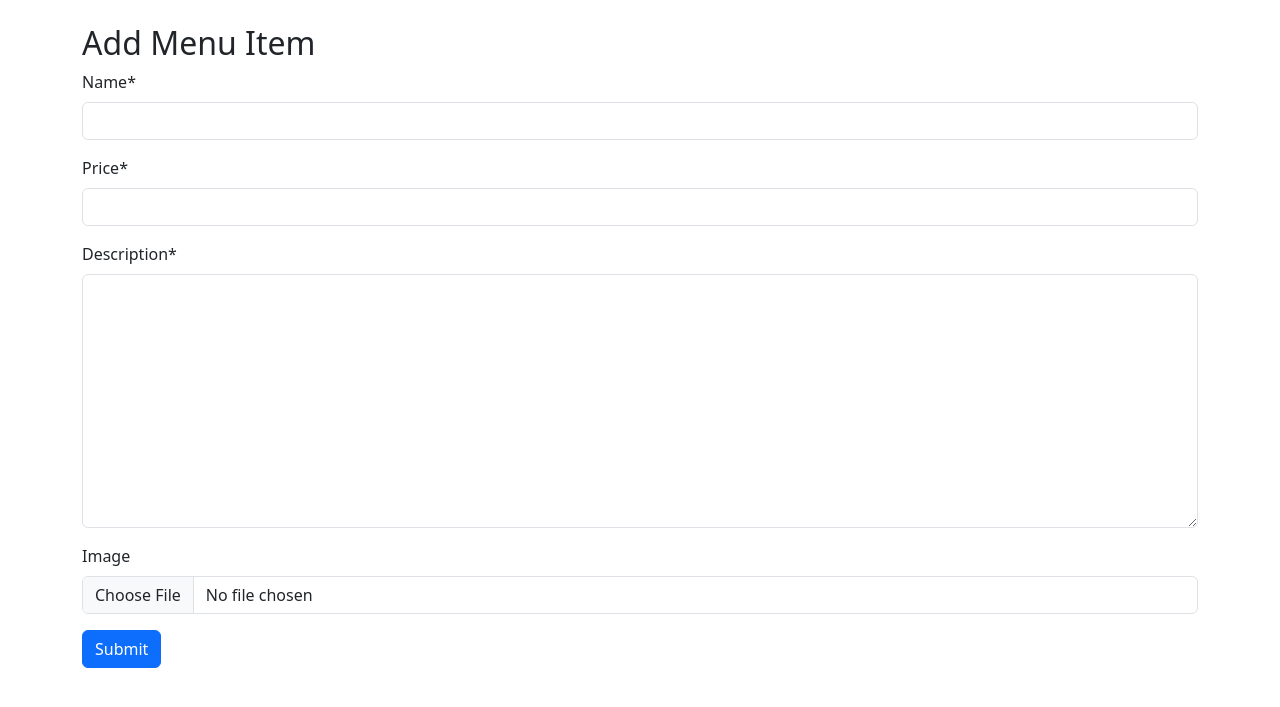
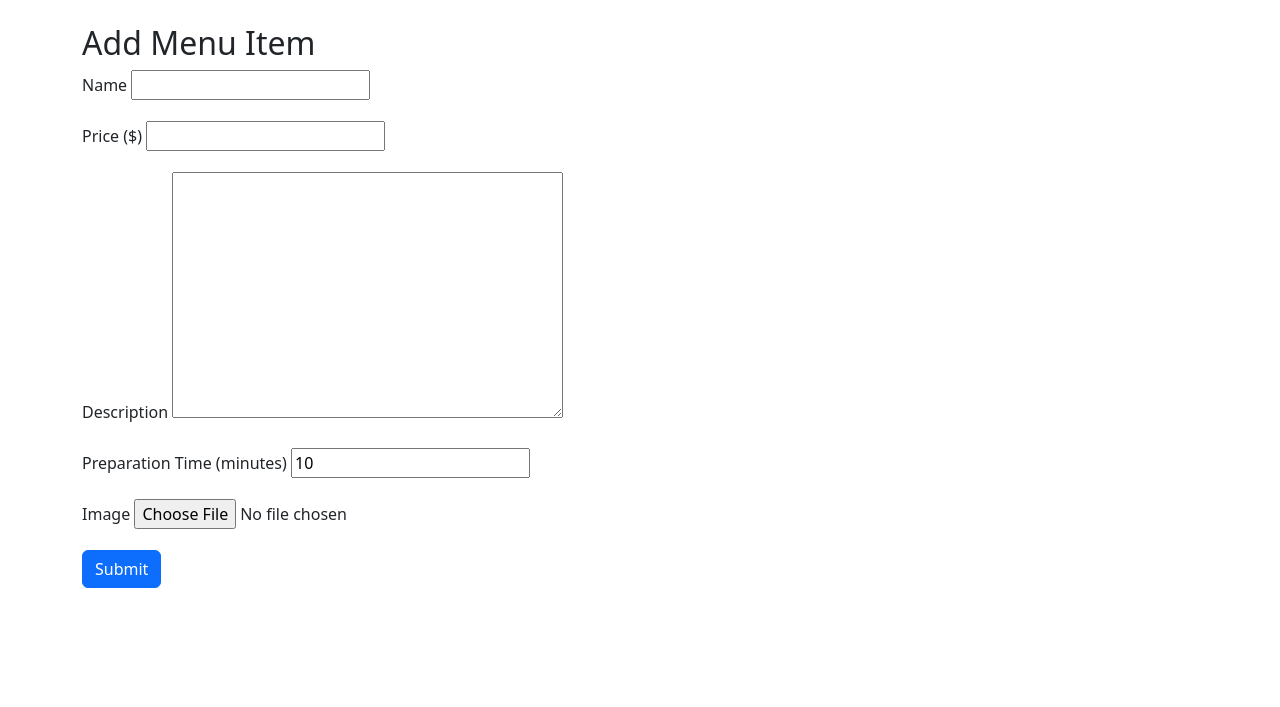
Before and after one commit to starksimaging/Restaurant_orders, a Django app: page /menu/add/ in a window 1280 px wide. Shown: the part 56-763 px from the top of the page. Run offline with Django 5.2, Linux system fonts and the light colour scheme; the visitor is signed in with stand-in values (Sample User, id 1); some libraries are stand-ins or nearby versions.

Commit message:
Add preparation time to menu items and estimated ready time to orders; update forms and templates accordingly

```diff
--- a/webapp/forms.py
+++ b/webapp/forms.py
@@ -6,9 +6,10 @@ from django.contrib.auth.forms import UserCreationForm
 class MenuItemForm(forms.ModelForm):
     class Meta:
         model = MenuItem
-        fields = ['name', 'price', 'description', 'image'] # Add 'image' to the list of fields
+        fields = ['name', 'price', 'description', 'image', 'preparation_time'] # Add 'image' to the list of fields
         widgets = {
-            'Description': forms.Textarea(attrs={'rows': 3})
+            'Description': forms.Textarea(attrs={'rows': 3}),
+            'preparation_time': forms.NumberInput(attrs={'min': 1, 'step': 1}),
         }
 
 
--- a/webapp/models.py
+++ b/webapp/models.py
@@ -7,6 +7,7 @@ class MenuItem(models.Model):
     price = models.DecimalField(max_digits=6, decimal_places=2)
     description = models.TextField()
     image = models.ImageField(upload_to='menu_images/', blank=True, null=True)
+    preparation_time = models.IntegerField(default=10) # Newfield in minutes
 
     def __str__(self):
         return self.name
@@ -28,7 +29,8 @@ class CartItem(models.Model):
 class Order(models.Model):
     user = models.ForeignKey(User, on_delete=models.CASCADE)
     total_price = models.DecimalField(max_digits=10, decimal_places=2)
-    timesatmp = models.DateTimeField(auto_now_add=True)
+    timestamp = models.DateTimeField(auto_now_add=True)
+    estimated_ready_time = models.DateTimeField(null=True, blank=True)
 
     def __str__(self):
         return f'Order {self.id} by {self.user.username}'
--- a/webapp/templates/webapp/add_menu_item.html
+++ b/webapp/templates/webapp/add_menu_item.html
@@ -3,9 +3,34 @@
 
 {% block content %}
     <h2>Add Menu Item</h2>
-    <form method="post" enctype="multipart/form-data">   <!-- Add enctype="multipart/form-data" -->
+    <form method="post" enctype="multipart/form-data">
         {% csrf_token %}
-        {{ form|crispy }}
+
+        <div class="mb-3">
+            <label for="id_name" class="form-label">Name</label>
+            {{ form.name }}
+        </div>
+
+        <div class="mb-3">
+            <label for="id_price" class="form-label">Price ($)</label>
+            {{ form.price }}
+        </div>
+
+        <div class="mb-3">
+            <label for="id_description" class="form-label">Description</label>
+            {{ form.description }}
+        </div>
+
+        <div class="mb-3">
+            <label for="id_preparation_time" class="form-label">Preparation Time (minutes)</label>
+            {{ form.preparation_time }}
+        </div>
+
+        <div class="mb-3">
+            <label for="id_image" class="form-label">Image</label>
+            {{ form.image }}
+        </div>
+
         <button type="submit" class="btn btn-primary">Submit</button>
     </form>
 {% endblock %}
--- a/webapp/templates/webapp/checkout_success.html
+++ b/webapp/templates/webapp/checkout_success.html
@@ -5,5 +5,6 @@
     <p>Your order has been placed successfully.</p>
     <p>Order ID: {{ order.id }}</p>
     <p>Total Paid: ${{ order.total_price }}</p>
+    <p><strong>Estimated Pickup Time:</strong> {{ order.estimated_ready_time|date:"F j, Y, g:i A" }}</p>
     <a href="{% url 'menu_items' %}" class="btn btn-primary">Continue Shopping</a>
 {% endblock %}
--- a/webapp/views.py
+++ b/webapp/views.py
@@ -1,4 +1,5 @@
 from django.shortcuts import render, redirect
+from django.utils.timezone import now, timedelta, localtime
 from django.contrib.auth.decorators import login_required
 from django.contrib.admin.views.decorators import staff_member_required
 from .models import MenuItem, CartItem
@@ -115,12 +116,22 @@ def checkout(request):
     cart_items = CartItem.objects.filter(user=request.user)
     total_price = sum(item.subtotal() for item in cart_items)
 
+    if not cart_items:
+        messages.error(request, "Your cart is empty.")
+        return redirect('view_cart')
+
+    max_prep_time = max((item.menu_item.preparation_time for item in cart_items), default=10)
+    estimated_ready_time = localtime(now()) + timedelta(minutes=max_prep_time)
+
     if request.method == 'POST':
         form = CheckoutForm(request.POST)
         if form.is_valid():
-
-            # Create Order
-            order = Order.objects.create(user=request.user, total_price=total_price)
+            # Create an order
+            order = Order.objects.create(
+                user=request.user,
+                total_price=total_price,
+                estimated_ready_time=estimated_ready_time
+            )
 
             # Clear the cart
             cart_items.delete()
@@ -128,4 +139,5 @@ def checkout(request):
             return render(request, 'webapp/checkout_success.html', {'order': order})
     else:
         form = CheckoutForm()
-    return render(request, 'webapp/checkout.html', {'form': form, 'total_price': total_price})
+
+    return render(request, 'webapp/checkout.html', {'total_price': total_price, 'estimated_ready_time': estimated_ready_time, 'form': form})
```
Also changed, not shown: webapp/admin.py (+9 -3 lines), menu_images/glazed_doughnut_fried_chicken_.jpg (added), webapp/migrations/0007_menuitem_preparation_time.py (added), webapp/migrations/0008_order_estimated_delivery_time.py (added), webapp/migrations/0009_rename_estimated_delivery_time_order_estimated_ready_time_and_more.py (added).
